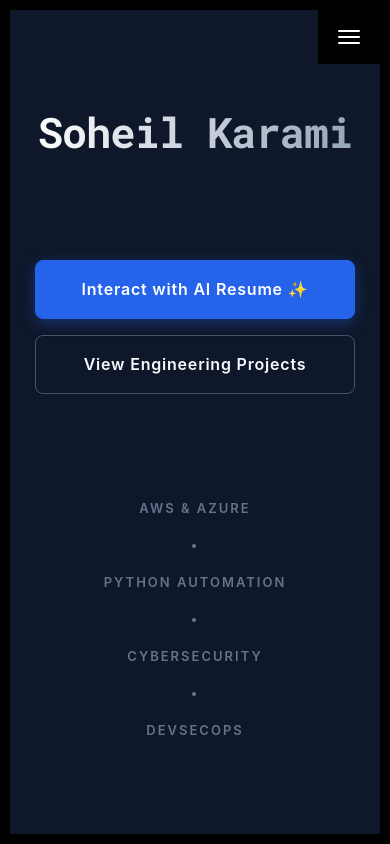
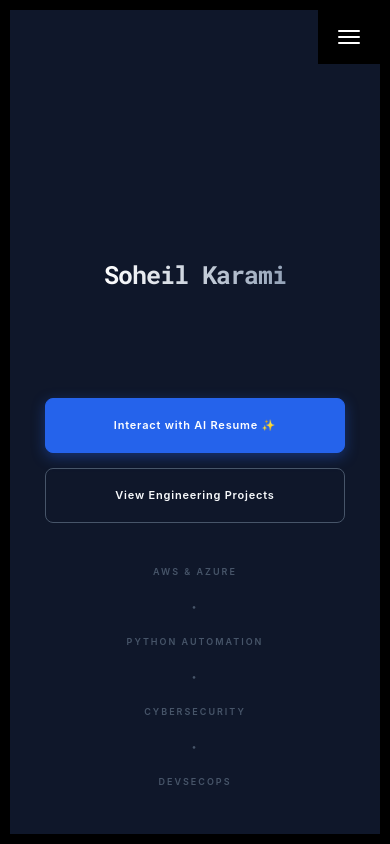
Before and after one commit to soheilk1/portfo1, a Flask app: page / in a window 390 px wide; the page is wider, and only the part inside the window is pictured. Run offline with Flask 3, Linux system fonts and the light colour scheme; some libraries are stand-ins or nearby versions.

Commit message:
my portfo1 website

```diff
--- a/templates/index.html
+++ b/templates/index.html
@@ -7,6 +7,7 @@
   <meta content="width=device-width,initial-scale=1" name="viewport">
   <meta content="description" name="DevSecOps & Cloud Engineer Portfolio">
 
+  <!-- Disable tap highlight on IE -->
   <meta name="msapplication-tap-highlight" content="no">
 
   <link rel="apple-touch-icon" sizes="180x180" href="./static/assets/apple-icon-180x180.png">
@@ -14,25 +15,26 @@
 
   <title>Soheil Karami | DevSecOps Engineer</title>
 
+  <!-- Old Template CSS -->
   <link href="./static/main.3f6952e4.css" rel="stylesheet">
 
+  <!-- Custom Modern CSS (Overriding the old template) -->
   <style>
     body, html {
         margin: 0 !important;
         padding: 0 !important;
-        min-height: 100% !important;
+        height: 100% !important;
         background-color: #0f172a !important; /* Deep Slate 900 */
         font-family: 'Inter', Roboto, sans-serif !important;
         color: #f8fafc !important;
+        overflow: hidden !important;
     }
 
     /* Subtle glowing background orb effect */
     .glow-bg {
-        position: fixed;
-        width: 80vw;
-        height: 80vw;
-        max-width: 800px;
-        max-height: 800px;
+        position: absolute;
+        width: 600px;
+        height: 600px;
         background: radial-gradient(circle, rgba(56,189,248,0.15) 0%, rgba(15,23,42,0) 70%);
         top: 50%;
         left: 50%;
@@ -42,37 +44,35 @@
     }
 
     .hero-container {
-        min-height: 100vh;
+        height: 100vh;
         display: flex;
         flex-direction: column;
         justify-content: center;
         align-items: center;
         text-align: center;
-        padding: 80px 20px 40px 20px; /* Accounts for navbar */
+        padding: 0 20px;
         position: relative;
         z-index: 1;
-        box-sizing: border-box;
     }
 
     .hero-title {
-        font-size: 64px !important; /* Forced huge size for PC */
+        font-size: 4rem !important;
         font-weight: 900 !important;
         letter-spacing: -1px !important;
-        margin-bottom: 15px !important;
+        margin-bottom: 10px !important;
         margin-top: 0 !important;
         color: #ffffff !important;
         background: linear-gradient(to right, #ffffff, #94a3b8) !important;
         -webkit-background-clip: text !important;
         -webkit-text-fill-color: transparent !important;
-        line-height: 1.1 !important;
     }
 
     .hero-subtitle {
-        font-size: 26px !important; /* Larger readable size */
+        font-size: 1.5rem !important;
         font-weight: 400 !important;
         color: #38bdf8 !important; /* Neon Blue */
-        margin-bottom: 50px !important;
-        min-height: 35px !important;
+        margin-bottom: 40px !important;
+        height: 40px !important;
         display: flex;
         align-items: center;
         justify-content: center;
@@ -82,9 +82,9 @@
     .typing-cursor {
         display: inline-block;
         width: 3px;
-        height: 28px !important;
+        height: 1.5rem;
         background-color: #38bdf8;
-        margin-left: 6px;
+        margin-left: 4px;
         animation: blink 1s step-end infinite;
     }
 
@@ -93,26 +93,24 @@
         50% { opacity: 0; }
     }
 
-    /* Modern Buttons - Forced Pixel Sizes */
+    /* Modern Buttons */
     .btn-container {
         display: flex;
-        gap: 24px;
+        gap: 20px;
         margin-bottom: 60px;
-        z-index: 10;
     }
 
     .btn-primary-custom {
         background-color: #2563eb !important;
         color: white !important;
-        padding: 18px 40px !important; /* Much bigger buttons */
+        padding: 14px 32px !important;
         border-radius: 8px !important;
-        font-size: 18px !important; /* Larger text */
+        font-size: 1.1rem !important;
         font-weight: 600 !important;
         text-decoration: none !important;
         transition: all 0.3s ease !important;
         border: 1px solid #2563eb !important;
         box-shadow: 0 4px 14px 0 rgba(37, 99, 235, 0.39) !important;
-        display: inline-block;
     }
 
     .btn-primary-custom:hover {
@@ -123,14 +121,13 @@
     .btn-secondary-custom {
         background-color: transparent !important;
         color: #f8fafc !important;
-        padding: 18px 40px !important; /* Much bigger buttons */
+        padding: 14px 32px !important;
         border-radius: 8px !important;
-        font-size: 18px !important; /* Larger text */
+        font-size: 1.1rem !important;
         font-weight: 600 !important;
         text-decoration: none !important;
         transition: all 0.3s ease !important;
         border: 1px solid #475569 !important;
-        display: inline-block;
     }
 
     .btn-secondary-custom:hover {
@@ -142,12 +139,12 @@
     /* Trust Bar */
     .trust-bar {
         position: absolute;
-        bottom: 30px;
+        bottom: 40px;
         width: 100%;
         text-align: center;
-        color: #64748b;
-        font-size: 15px !important;
-        font-weight: 600 !important;
+        color: #475569;
+        font-size: 0.9rem;
+        font-weight: 600;
         letter-spacing: 2px;
         text-transform: uppercase;
         animation: fadeIn 2s ease-in 1s forwards;
@@ -163,55 +160,24 @@
         to { opacity: 1; transform: translateY(0); }
     }
 
-    /* MOBILE PHONE OPTIMIZATION */
     @media (max-width: 768px) {
-        .hero-title {
-            font-size: 42px !important; /* Perfect fit for mobile */
-            padding: 0 10px;
-        }
-        .hero-subtitle {
-            font-size: 18px !important;
-            min-height: 50px !important; /* Gives room for text to wrap */
-            margin-bottom: 40px !important;
-            flex-direction: row;
-            flex-wrap: wrap;
-        }
-        .typing-cursor {
-            height: 20px !important;
-        }
-        .btn-container {
-            flex-direction: column; /* Stacks buttons on top of each other */
-            gap: 16px;
-            width: 100%;
-            max-width: 320px;
-        }
-        .btn-primary-custom, .btn-secondary-custom {
-            width: 100% !important;
-            text-align: center;
-            padding: 16px 20px !important;
-            font-size: 16px !important;
-        }
-        .trust-bar {
-            position: relative !important; /* Stops it from crashing into buttons */
-            bottom: 0 !important;
-            margin-top: 30px !important;
-            padding-bottom: 20px !important;
-            font-size: 13px !important;
-        }
-        .trust-bar span {
-            display: block; /* Stacks the tech skills on mobile */
-            margin: 12px 0;
-        }
+        .hero-title { font-size: 2.5rem !important; }
+        .hero-subtitle { font-size: 1.2rem !important; height: 60px !important; }
+        .btn-container { flex-direction: column; gap: 15px; width: 100%; max-width: 300px; }
+        .btn-primary-custom, .btn-secondary-custom { width: 100%; text-align: center; }
+        .trust-bar span { display: block; margin: 10px 0; }
     }
   </style>
 </head>
 
 <body>
+<!-- Border Frame -->
 <div id="site-border-left"></div>
 <div id="site-border-right"></div>
 <div id="site-border-top"></div>
 <div id="site-border-bottom"></div>
 
+<!-- Navbar -->
 <header>
   <nav class="navbar navbar-fixed-top navbar-inverse" style="background: transparent !important; border: none !important; padding-top: 15px;">
     <div class="container">
@@ -235,30 +201,45 @@
   </nav>
 </header>
 
+<!-- Main Hero Section -->
 <div class="glow-bg"></div>
 <div class="hero-container">
 
     <h1 class="hero-title">Soheil Karami</h1>
 
+    <!-- Custom Bulletproof Typing Animation Container -->
     <div class="hero-subtitle">
         <span id="custom-typewriter"></span><span class="typing-cursor"></span>
     </div>
 
+    <!-- Call to Action Buttons -->
     <div class="btn-container">
         <a href="./resume.html" class="btn-primary-custom">Interact with AI Resume ✨</a>
         <a href="./works.html" class="btn-secondary-custom">View Engineering Projects</a>
     </div>
 
-    <div class="trust-bar">
-        <span>AWS & Azure</span> •
-        <span>Python Automation</span> •
-        <span>Cybersecurity</span> •
-        <span>DevSecOps</span>
-    </div>
 </div>
 
+<!-- Tech Stack Trust Bar -->
+<div class="trust-bar">
+    <span>AWS & Azure</span> •
+    <span>Python Automation</span> •
+    <span>Cybersecurity</span> •
+    <span>DevSecOps</span>
+</div>
+
+<!-- Custom Vanilla JS Typing Effect & Tracker -->
 <script>
   document.addEventListener("DOMContentLoaded", function () {
+
+      // --- Invisible Visitor Tracker ---
+      // This silently tells your Python server to add 1 view when someone loads the home page
+      setTimeout(() => {
+          fetch("https://soheilk.online/api/track_view", { method: "POST" })
+              .catch(err => console.error("Tracking error:", err));
+      }, 1000);
+
+      // --- Typing Effect Logic ---
       const titles = [
           "Cloud Infrastructure Engineer",
           "DevSecOps Specialist",
```
